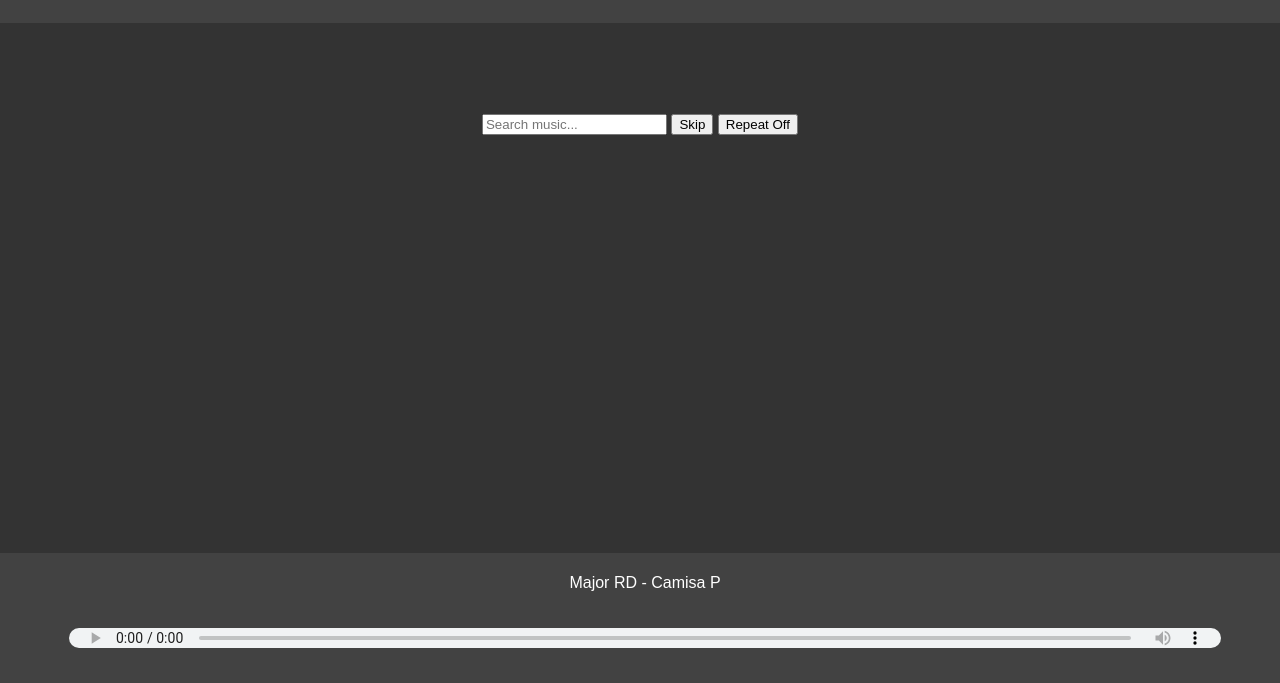
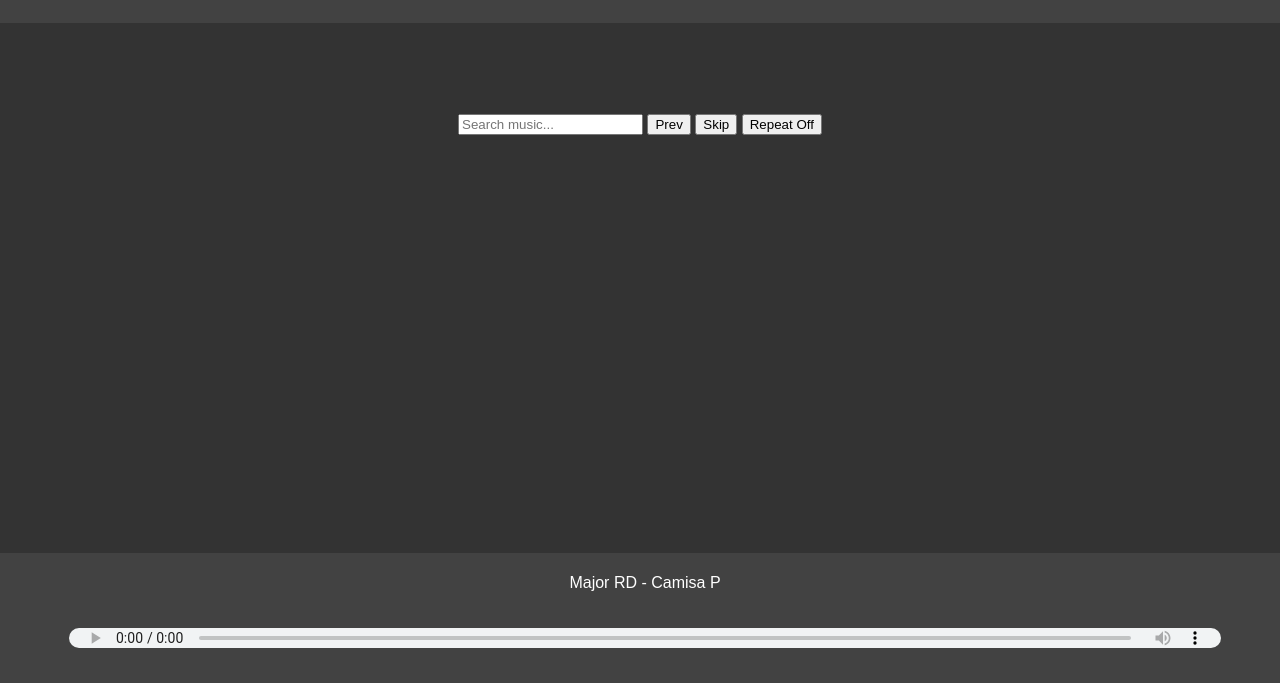
Before and after one commit to tesseractrix/orbitplayer, a plain HTML site: page playlist_call-the-boss.html in a window 1280 px wide. Shown: the part 117-800 px from the top of the page. Drawn offline with Linux system fonts and the light colour scheme.

Commit message:
Prev button added

```diff
--- a/playlist_call-the-boss.html
+++ b/playlist_call-the-boss.html
@@ -30,7 +30,7 @@
 
             <p align="center">
                 <input type="text" id="search" onkeyup="search()" placeholder="Search music..." width="300" height="40">
-
+		<button id="prevButton" onclick="prevSong()">Prev</button>
                 <button onclick="skipSong()">Skip</button>
 		<button id="repeatButton">Repeat Off</button>
             </p>
```
